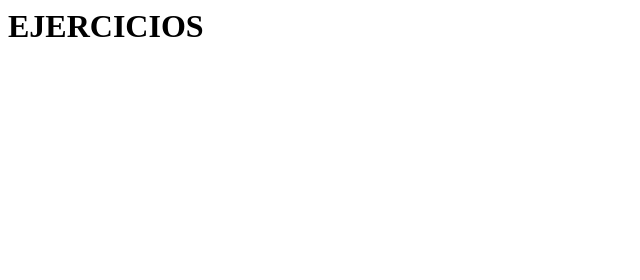
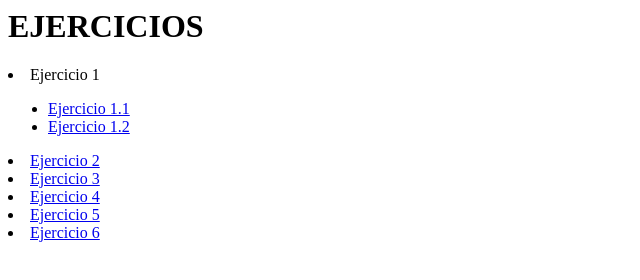
Before and after one commit to JuditSR/m08uf5, a plain HTML site: page index.html in a window 1280 px wide. Shown: the whole page, without its empty margins (0-640 px from the left). Drawn offline with Linux system fonts and the light colour scheme.

Commit message:
editado indice

```diff
--- a/index.html
+++ b/index.html
@@ -1 +1,11 @@
 <h1>EJERCICIOS</h1>
+<li>Ejercicio 1</li>
+<ul>
+    <li><a href="https://github.com/JuditSR/m08uf5/blob/master/paginesweb/ejercicio1.1.html">Ejercicio 1.1</a></li>
+<li><a href="https://github.com/JuditSR/m08uf5/blob/master/paginesweb/ejercicio1.2.html">Ejercicio 1.2</a></li>
+</ul>
+<li><a href="https://github.com/JuditSR/m08uf5/blob/master/paginesweb/ejercicio2.html">Ejercicio 2</a></li>
+<li><a href="https://github.com/JuditSR/m08uf5/blob/master/paginesweb/ejercicio3.html">Ejercicio 3</a></li>
+<li><a href="https://github.com/JuditSR/m08uf5/blob/master/paginesweb/ejercicio4.html">Ejercicio 4</a></li>
+<li><a href="https://github.com/JuditSR/m08uf5/blob/master/paginesweb/ejercicio5.html">Ejercicio 5</a></li>
+<li><a href="https://github.com/JuditSR/m08uf5/blob/master/paginesweb/ejercicio6.html">Ejercicio 6</a></li>
```
Also changed, not shown: paginesweb/ejercicio7.1.html (added, +25 -0 lines).
